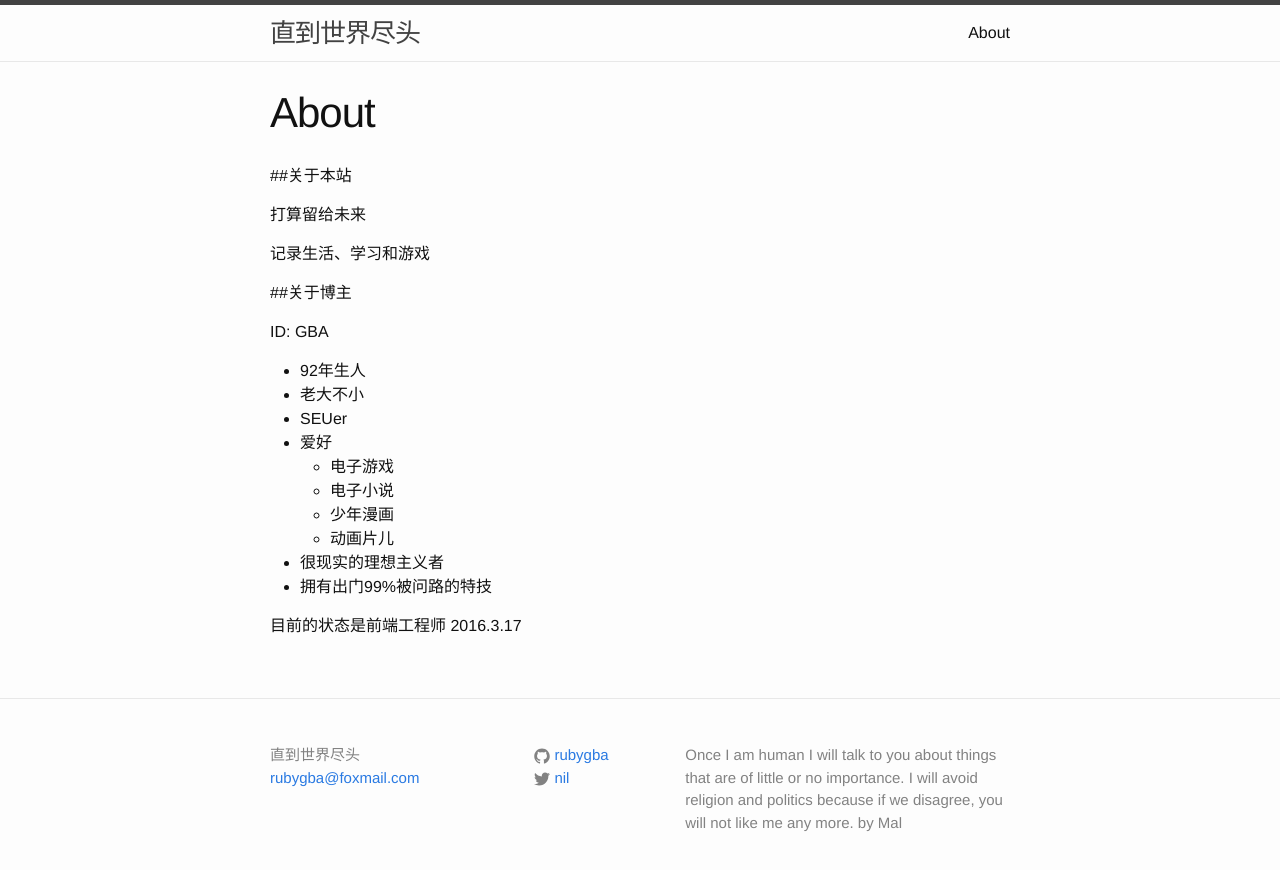
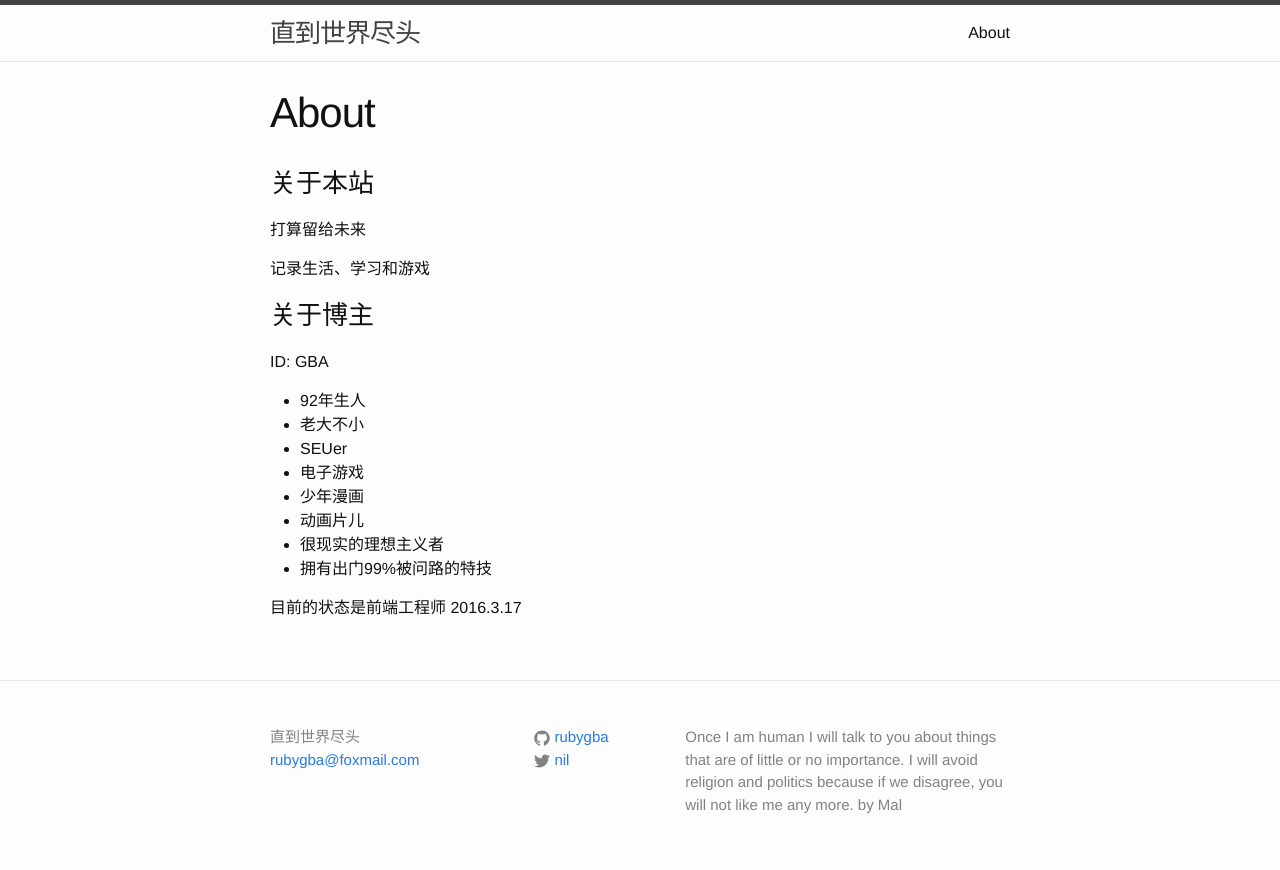
Before and after one commit to rubygba/blog, a Jekyll site: the page built from about.md, in a window 1280 px wide. Shown: the top 870 px of the page. Built offline with Jekyll 4.4.1, drawn with Linux system fonts in a browser that asks for light colours.

Commit message:
update about

```diff
--- a/about.md
+++ b/about.md
@@ -4,23 +4,21 @@ title: About
 permalink: /about/
 ---
 
-##关于本站
+### 关于本站
 
 打算留给未来
 
 记录生活、学习和游戏
 
-##关于博主
+### 关于博主
 
 ID: GBA
 - 92年生人
 - 老大不小
 - SEUer
-- 爱好
-    - 电子游戏
-    - 电子小说
-    - 少年漫画
-    - 动画片儿
+- 电子游戏
+- 少年漫画
+- 动画片儿
 - 很现实的理想主义者
 - 拥有出门99%被问路的特技
 
```
